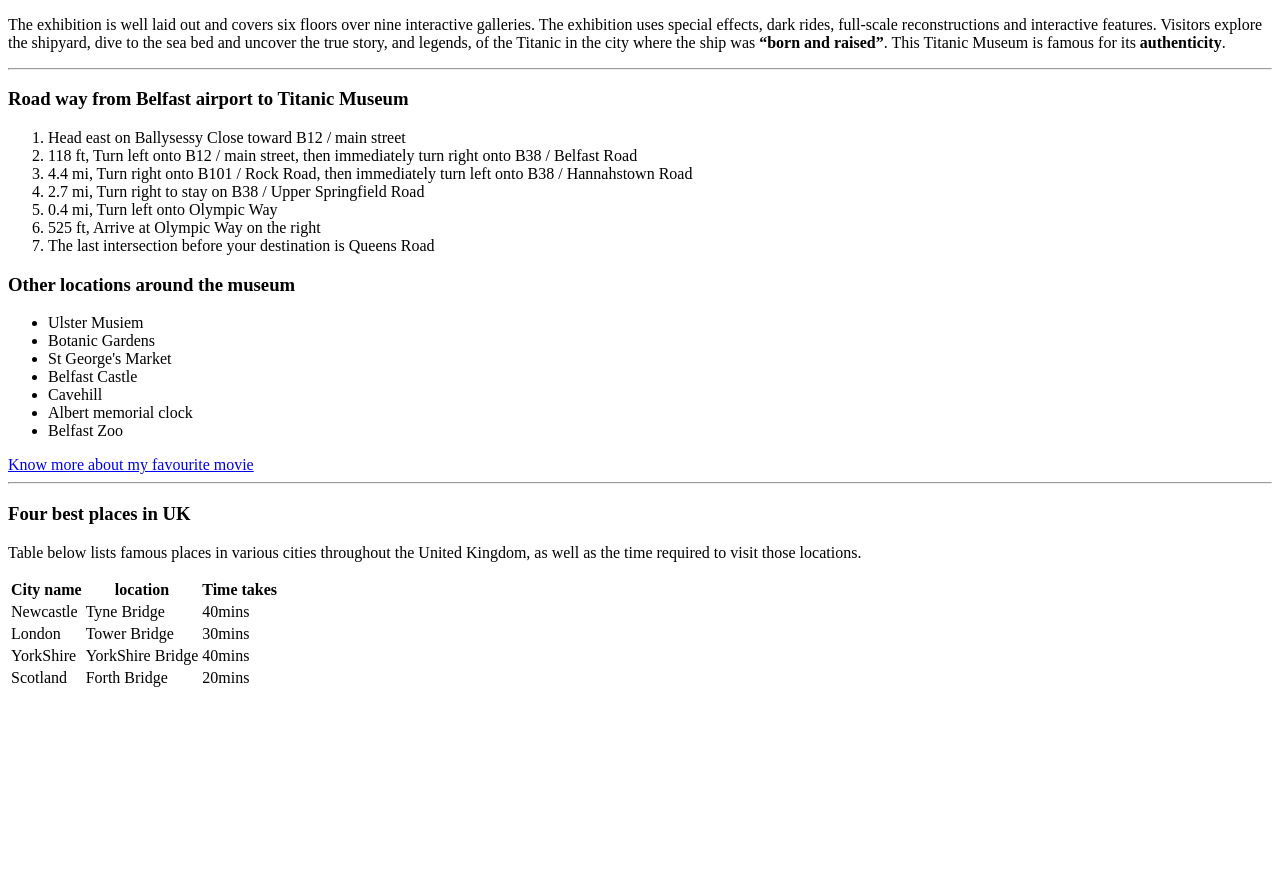
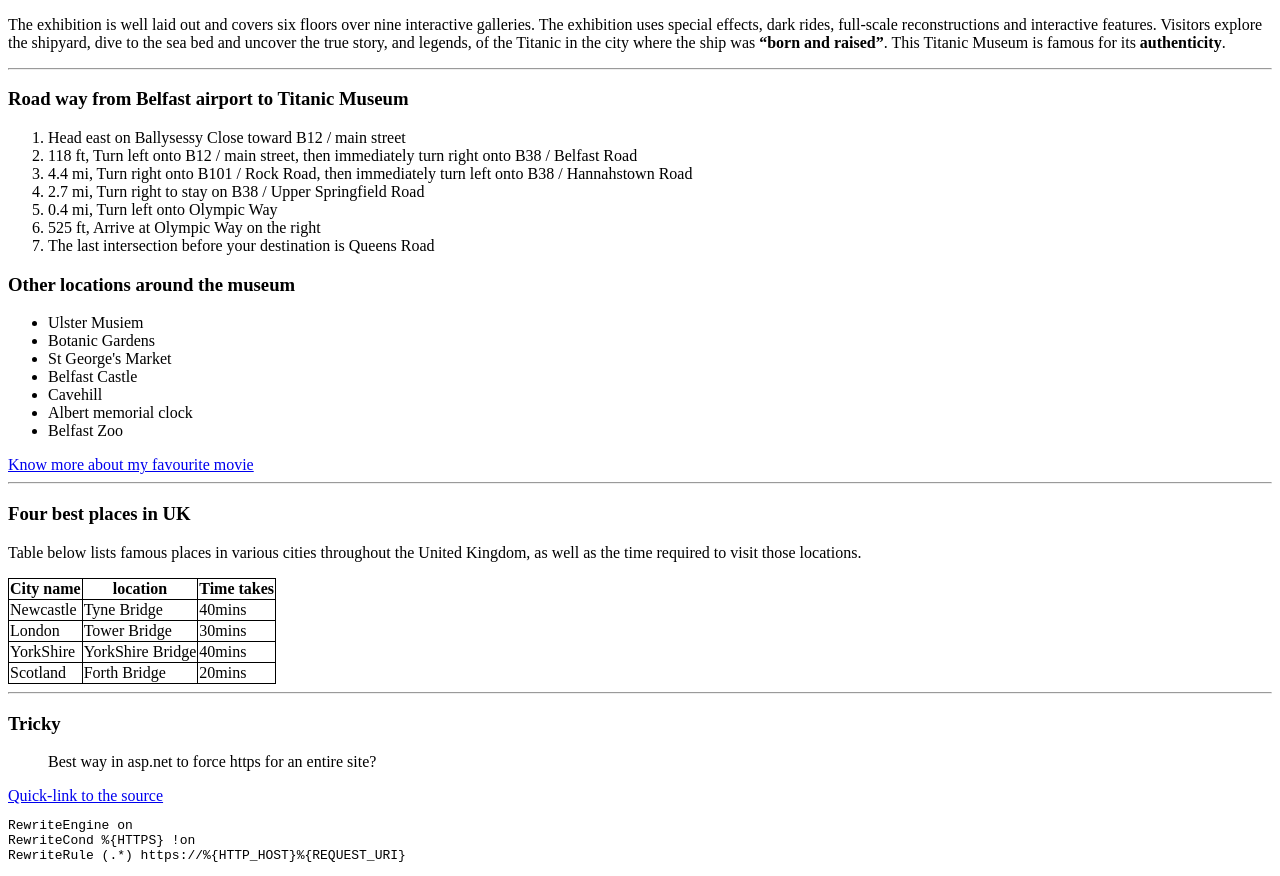
Before and after one commit to 44-563-Web-Apps-F22/44563-webapps-assignment-3-SainathBosss, a plain HTML site: page index.html in a window 1280 px wide. Shown: the part 105-981 px from the top of the page. Before the commit the page ends 803 px from the top, so only its background shows below. Drawn offline with Linux system fonts and the light colour scheme.

Commit message:
added link

```diff
--- a/index.html
+++ b/index.html
@@ -2,6 +2,12 @@
 <html>
 <head>
     <title>LAB03</title>
+    <style>
+        table, th, td {
+  border: 1px solid black;
+  border-collapse: collapse;
+}
+        </style>
 </head>
 <body>
     <h1>Sainath Reddy Teneti </h1>
@@ -64,5 +70,16 @@
         </tr>
 </table>
 
+<hr>
+
+    <h3>Tricky</h3>
+    <blockquote>Best way in asp.net to force https for an entire site?</blockquote>
+    <a href ="https://stackoverflow.com/questions/47089/best-way-in-asp-net-to-force-https-for-an-entire-site">Quick-link to the source</a>
+        <pre>RewriteEngine on
+RewriteCond %{HTTPS} !on
+RewriteRule (.*) https://%{HTTP_HOST}%{REQUEST_URI}</pre>
+
+
+
 </body>
 </html>
```
Also changed, not shown: 1 other file.
